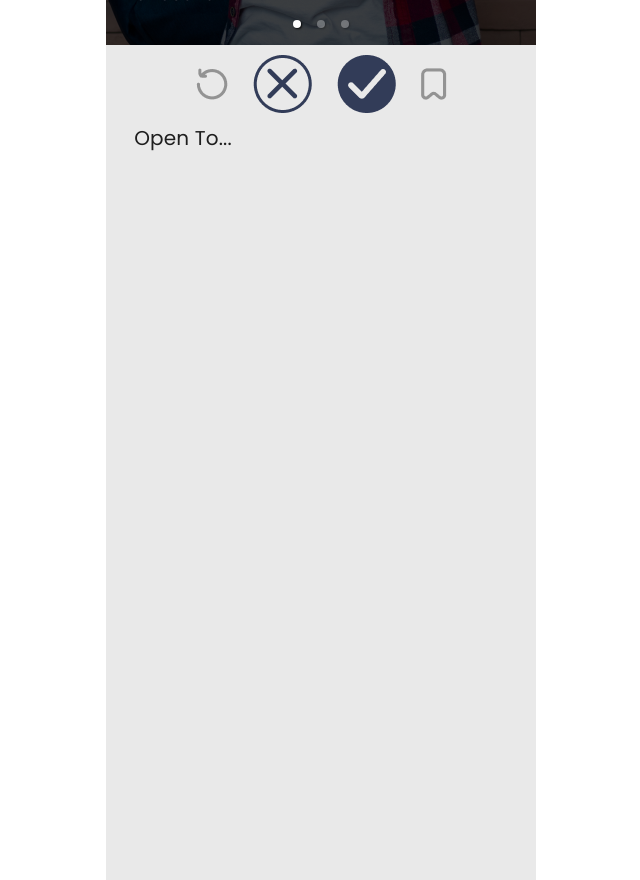
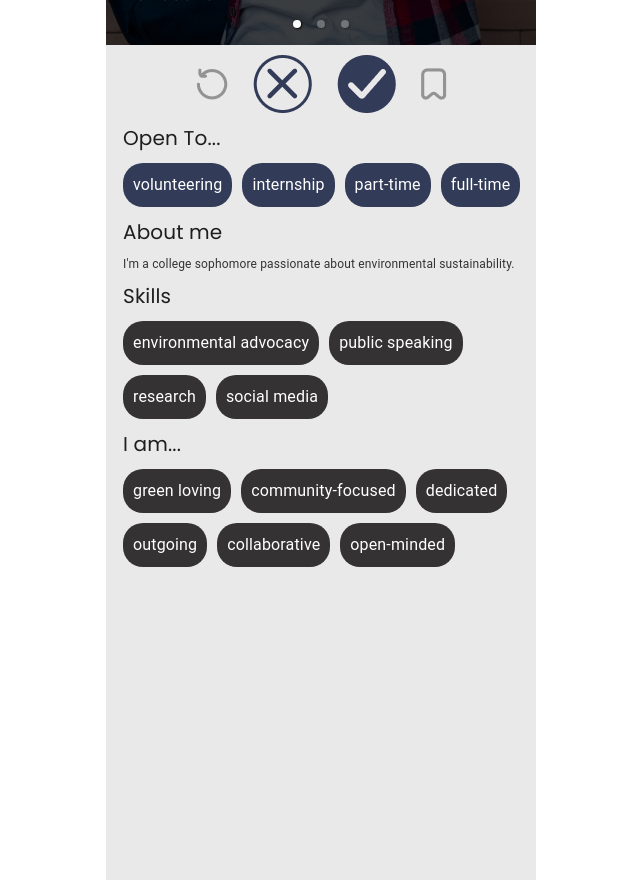
Before and after one commit to joshhwuu/SparkServe, a React (Create React App) app: page /profile in a window 1280 px wide. Shown: the part 620-1500 px from the top of the page, without its empty margins (258-898 px from the left). Built offline with nearby package versions, Linux system fonts and the light colour scheme; no server answers.

Commit message:
add about section (#7)

```diff
--- a/src/components/UserProfile.js
+++ b/src/components/UserProfile.js
@@ -3,12 +3,6 @@ import { Carousel } from "react-responsive-carousel";
 import "react-responsive-carousel/lib/styles/carousel.min.css";
 import "@fontsource/poppins";
 import { users } from '../data/userData'
-
-const images = [
-    "https://res.cloudinary.com/ifeomaimoh/image/upload/v1652345767/demo_image2.jpg",
-    "https://res.cloudinary.com/ifeomaimoh/image/upload/v1652366604/demo_image5.jpg",
-    "https://res.cloudinary.com/ifeomaimoh/image/upload/v1652345874/demo_image1.jpg",
-];
 
 
 // Experience.propTypes = {
@@ -91,7 +85,7 @@ function ProfilePage() {
                 </div>
             ))}
         </div>
-            <LowerMenu/>
+            <LowerMenu skills={user[0]?.skills} aboutMe={user[0]?.bio} openTo={user[0]?.open_to} vibes={user[0]?.vibe} />
         </div>
     );
 }
@@ -459,15 +453,51 @@ function Experience({ title, subtitle, duration, tags, bullet_point, imageUrl })
     )
 }
 
-function LowerMenu() {
+function LowerMenu({ skills = [], aboutMe = "", openTo = [], vibes = [] }) {
     return (
         <>
             <div className="lowerMenuContainer">
                 <div className="openToTitle">
                     Open To...
                 </div>
+                <div className="trait-row" style={{ display: 'flex', gap: '10px'}}>
+                    {openTo.map((want, index) => (
+                        <div key={index} className="trait-box" style={{background: '#323C58', borderRadius: '20px', padding: '10px', maxWidth: '200px', color: 'white'}}>
+                            {want}
+                        </div>
+                    ))}
+                </div>
+                <div className="openToTitle">
+                    About me
+                </div>
+                <div style={{color: '#353234', fontFamily: '500 10px Poppins, sans-serif', fontSize: '12px', fontWeight: 400, lineHeight: 'normal', textAlign: 'left'}}>
+                   {aboutMe}
+                </div>
+                <div className="openToTitle">
+                    Skills
+                </div>
+                <div className="trait-row" style={{ display: 'flex', gap: '10px', flexWrap: 'wrap'}}>
+                    {skills.map((skill, index) => (
+                        <div key={index} className="trait-box" style={{background: '#353234', borderRadius: '20px', padding: '10px', maxWidth: '200px', color: 'white'}}>
+                            {skill}
+                        </div>
+                    ))}
+                </div>
+                <div className="openToTitle">
+                    I am...
+                </div>
+                <div className="trait-row" style={{ display: 'flex', gap: '10px', flexWrap: 'wrap'}}>
+                    {vibes.map((vibe, index) => (
+                        <div key={index} className="trait-box" style={{background: '#353234', borderRadius: '20px', padding: '10px', maxWidth: '200px', color: 'white'}}>
+                            {vibe}
+                        </div>
+                    ))}
+                </div>
             </div>
             <style jsx> {`
+                .trait-row {
+                    max-width: 413px
+                }
                 .lowerMenuContainer {
                     display: flex;
                     flex-direction: column;
@@ -487,6 +517,7 @@ function LowerMenu() {
 
                     width: 120px;
                     height: 30px;
+                    text-align: left;
 
                     //font: 400 20px Poppins, sans-serif;
 
--- a/src/data/userData.js
+++ b/src/data/userData.js
@@ -4,6 +4,8 @@ import louise from '../assets/louise.png';
 
 import max from '../assets/max.png';
 import max_babysitter from '../assets/louise_babysitter.png';
+
+import jordan from '../assets/jordan.png';
 
 export const users = [
   {
@@ -17,7 +19,10 @@ export const users = [
     "bio": "I'm a hard-working high school senior who loves events in Inglewood!",
     "postal_code": "V6T1X1",
     "location": "Vancouver",
-    "skills": ["painting", "woodworking", "recycling management" , "excel"],
+    "skills": [
+      "JavaScript", "HTML", "CSS", "React", "Node.js", "SQL", "Git", "Responsive Design", "Problem Solving"
+    ],
+    "open_to": ["volunteering", "internship", "part-time", "full-time"],
     "imageUrl": louise,
     "prompts": [
       {
@@ -68,6 +73,7 @@ export const users = [
     "postal_code": "M5J2H3",
     "location": "Vancouver",
     "skills": ["environmental advocacy", "public speaking", "research", "social media"],
+    "open_to": ["volunteering", "internship", "part-time", "full-time"],
     "imageUrl": max,
     "prompts": [
       {
@@ -81,7 +87,7 @@ export const users = [
         "answer": "connecting with diverse groups of people"
       }
     ],
-    "vibe": ["environmentalist", "community-focused", "dedicated"],
+    "vibe": ["green loving", "community-focused", "dedicated", "outgoing", "collaborative", "open-minded"],
     "experiences": [
       {
         "id": 1,
@@ -117,6 +123,7 @@ export const users = [
     "postal_code": "H2X1Y8",
     "location": "Vancouver",
     "skills": ["graphic design", "illustration", "photography", "creative writing"],
+    "open_to": ["volunteering", "internship", "part-time"],
     "prompts": [
       {
         "id": 1,
@@ -160,10 +167,12 @@ export const users = [
     "email": "jordandavis@example.com",
     "age": "25",
     "employment": "software engineer",
-    "bio": "I'm a tech enthusiast who loves coding and contributing to open-source projects.",
+    "bio": "I'm a tech enthusiast who loves coding and contributing to open-source projects. adsfas dfdas asf asd fasda d fads adsf asd",
     "postal_code": "K1P5M7",
     "location": "Vancouver",
+    "imageUrl": jordan,
     "skills": ["Python", "JavaScript", "React", "Git"],
+    "open_to": ["internship", "part-time", "full-time"],
     "prompts": [
       {
         "id": 1,
```
Also changed, not shown: src/assets/jordan.png (added).
